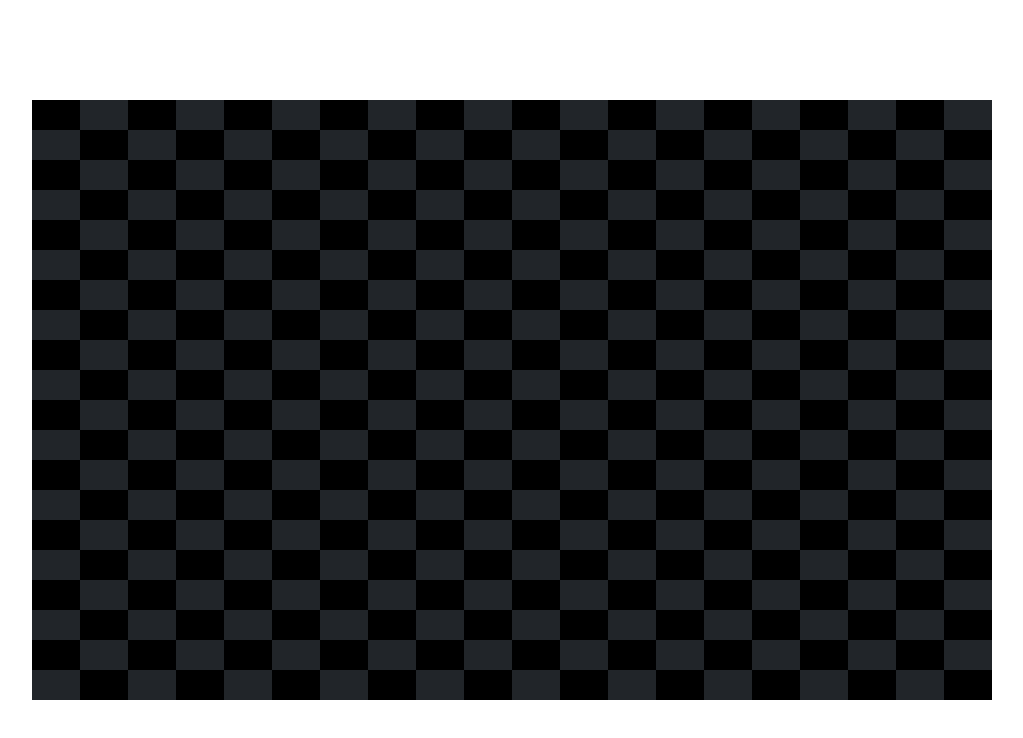
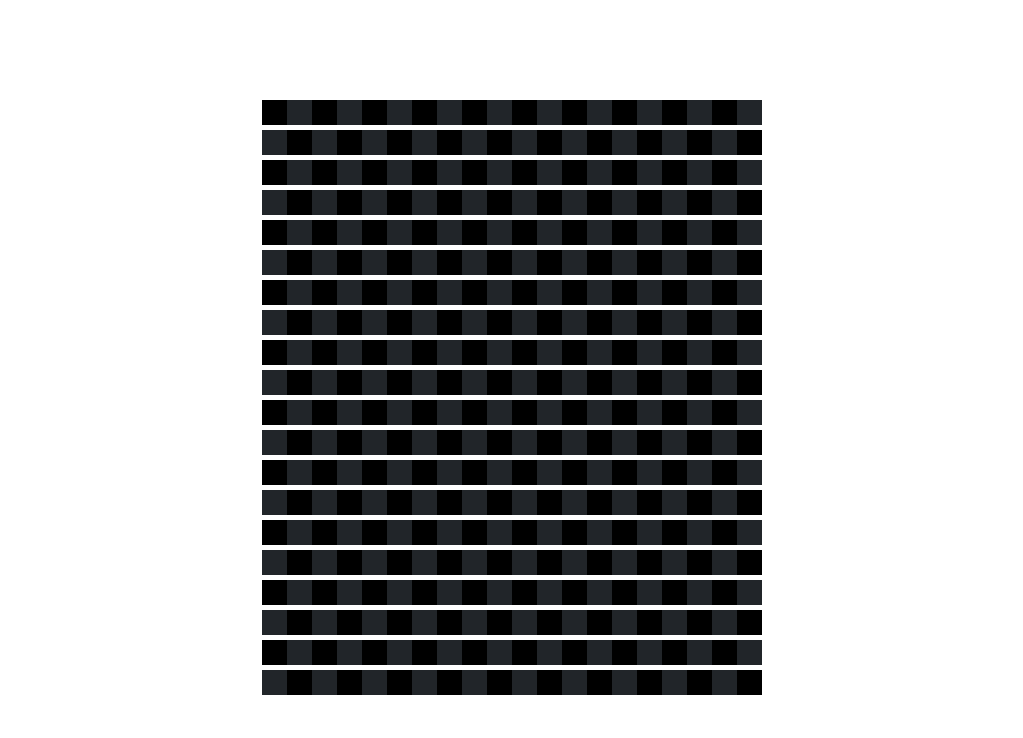
Before and after one commit to Dearborn42/minesweeper, a plain HTML site: page index.html in a window 1280 px wide. Shown: the whole page, without its empty margins (128-1151 px from the left). Drawn offline with nearby package versions, Linux system fonts and the light colour scheme.

Commit message:
fixing sizing

```diff
--- a/index.html
+++ b/index.html
@@ -18,7 +18,7 @@
 
 </head>
 <body class="vh-100 vw-100 d-flex">
-    <div class="h-75 w-75 m-auto main-box"></div>
+    <div class="h-75 cw m-auto main-box"></div>
     <script src="main.js"></script>
 </body>
 </html>
--- a/main.css
+++ b/main.css
@@ -5,8 +5,8 @@
 
 .main-box {
     display: grid;
-    grid-template-rows: repeat(20, 1fr);
-    grid-template-columns: repeat(20, 1fr);
+    grid-template-rows: repeat(20, auto);
+    grid-template-columns: repeat(20, auto);
 }
 
 .cleared-tiles{
@@ -16,3 +16,12 @@
 .toggle{
     display: none;
 }
+
+.c-100{
+    width: 25px;
+    height: 25px;
+}
+
+.cw{
+    width: 500px;
+}
--- a/main.js
+++ b/main.js
@@ -12,7 +12,7 @@ function createMap(){
         var y = i % 2 === 1;
         var x = j % 2 === 1;
         var colorClass = y ? (x ? "black" : "dark") : (x ? "dark" : "black");
-        var box = $("<div>", {class: `h-100 w-100 bg-${colorClass}`}).attr("value", `${i},${j}`);
+        var box = $("<div>", {class: `c-100 bg-${colorClass}`}).attr("value", `${i},${j}`);
         var pTag = $("<p>", {class: "toggle"}).text("");
         box.append(pTag);
         mainBox.append(box);
```
